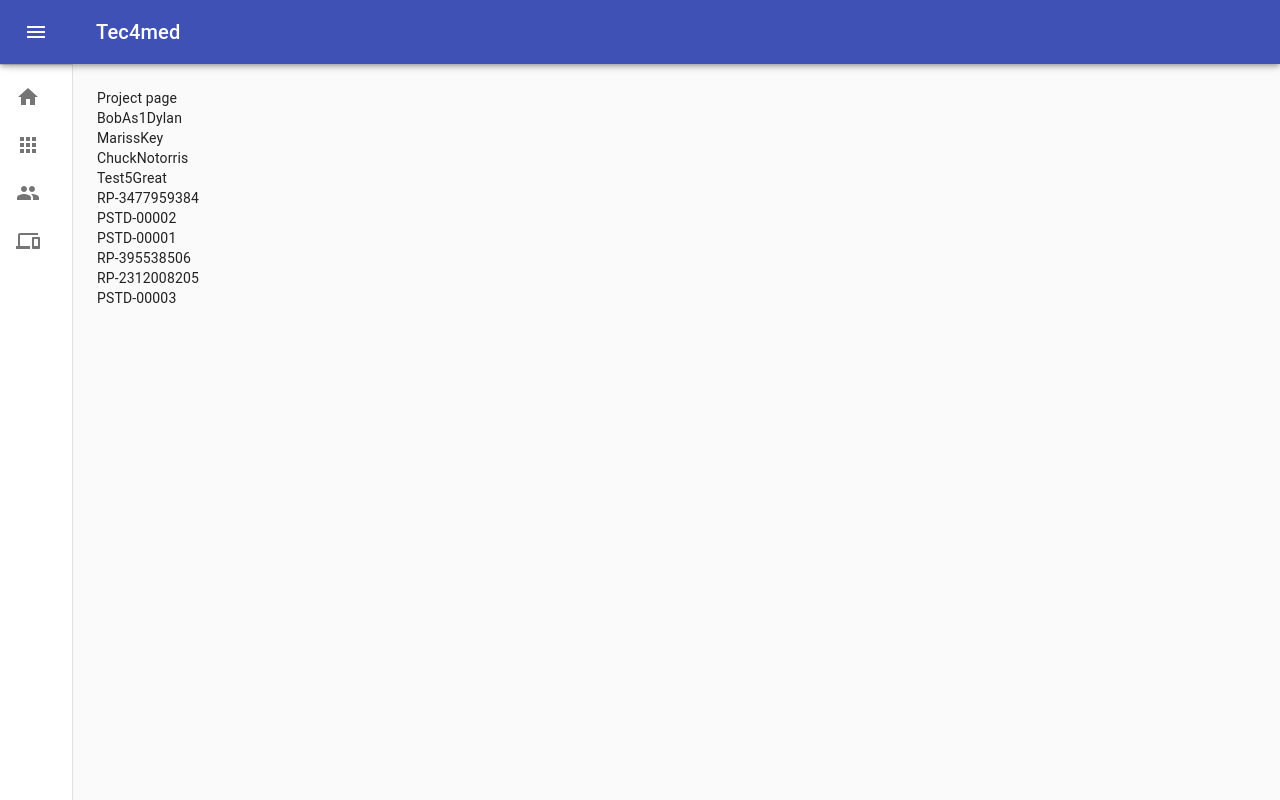
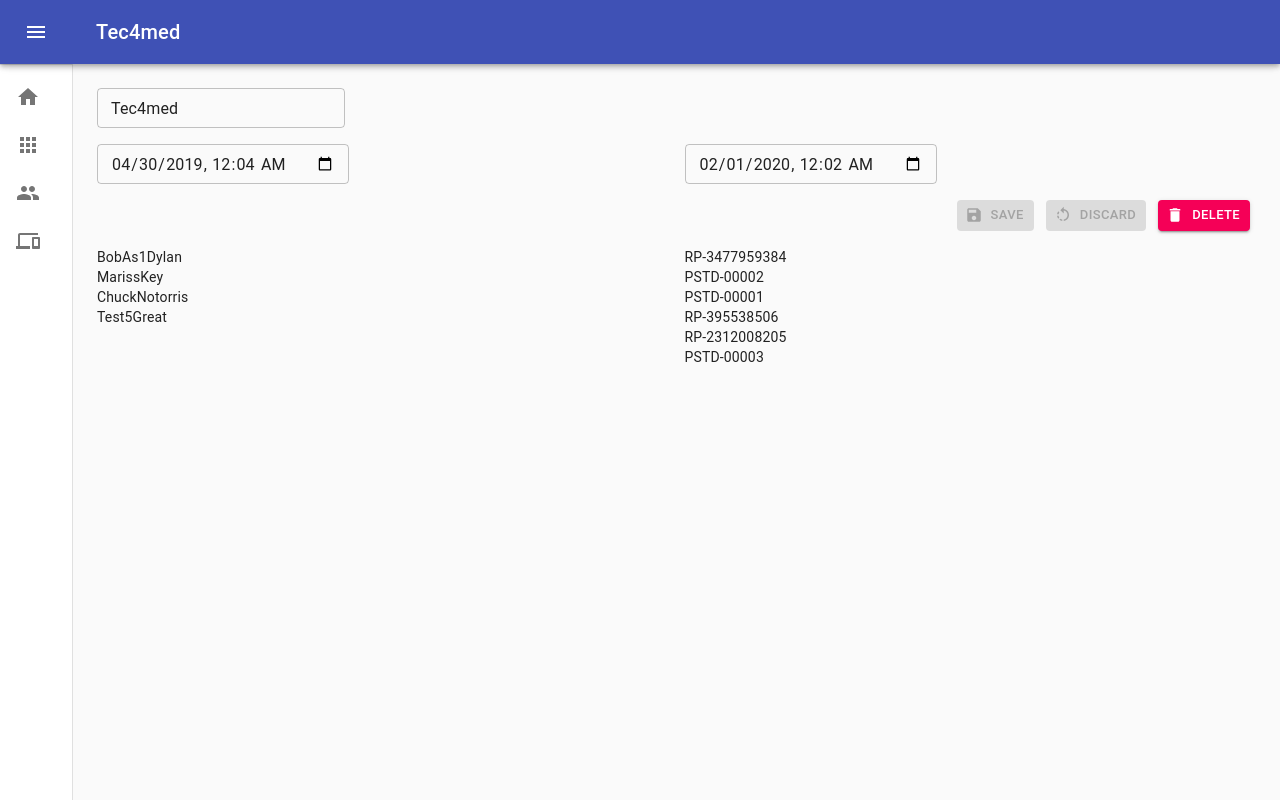
Before and after one commit to PavlykRV/list-test, a React app: page /projects/1 in a window 1280 px wide. Built offline with nearby package versions, Linux system fonts and the light colour scheme.

Commit message:
update project with update actions

```diff
--- a/package.json
+++ b/package.json
@@ -22,6 +22,7 @@
     "bfj": "^7.0.2",
     "camelcase": "^6.1.0",
     "case-sensitive-paths-webpack-plugin": "2.3.0",
+    "clsx": "^1.1.1",
     "css-loader": "4.3.0",
     "date-fns": "^2.16.1",
     "dotenv": "8.2.0",
--- /dev/null
+++ b/src/components/ProjectDetails/ProjectDetails.module.scss
@@ -0,0 +1,17 @@
+.actions {
+  display: flex;
+  justify-content: flex-end;
+
+  .actionBtn {
+    margin: 0 6px;
+  }
+
+  .saveBtn {
+    background-color: #4caf50;
+
+    &:hover,
+    &:active {
+      background-color: #388e3c;
+    }
+  }
+}
--- a/src/components/ProjectDetails/index.jsx
+++ b/src/components/ProjectDetails/index.jsx
@@ -1,24 +1,142 @@
 import React, { useState } from 'react';
-import { useParams } from 'react-router-dom';
+import { useParams, useHistory } from 'react-router-dom';
+import { useDispatch } from 'react-redux';
+import clsx from 'clsx'
+import {
+  Grid,
+  TextField,
+  Button,
+} from '@material-ui/core';
 
-import UsersList from './components/UsersList'
-import DevicesList from './components/DevicesList'
-import { useProjectSelect } from '../../selectors/projects'
+import SaveIcon from '@material-ui/icons/Save';
+import RotateLeftIcon from '@material-ui/icons/RotateLeft';
+import DeleteIcon from '@material-ui/icons/Delete';
+
+import UsersList from './components/UsersList';
+import DevicesList from './components/DevicesList';
+import { projectDelete, projectUpdate } from '../../redux/actions/projects'
+import { useProjectSelect } from '../../selectors/projects';
+import { getPickerDate } from '../../utils/formatters';
+import styles from './ProjectDetails.module.scss'
 
 const ProjectDetails = () => {
+  const dispatch = useDispatch();
   const params = useParams();
+  const history = useHistory();
   const { id } = params;
+  const initProject = useProjectSelect(id)
 
-  const [project, setProject] = useState(useProjectSelect(id));
+  const [project, setProject] = useState(initProject);
+  const [pristine, setPristine] = useState(true);
 
 
+  if (!project) {
+    return <div>Project does not found</div>;
+  };
+
+  const { title, beginDate, expirationDate } = project || {};
+
+  const handleChange = (event) => {
+    event.preventDefault();
+
+    const newProject = {
+      ...project,
+      [event.target.name]: event.target.value,
+    };
+    setProject(newProject);
+    setPristine(false);
+  };
+
+  const handleDelete = (event) => {
+    dispatch(projectDelete(id));
+    history.push('/projects');
+  }
+
+  const handleDiscard = () => {
+    setProject(initProject);
+    setPristine(true);
+  }
+
+  const handleSave = () => {
+    dispatch(projectUpdate(project))
+  }
+
   return (
-    <div>
-      Project page
-      <UsersList id={id} />
-      <DevicesList id={id} />
-    </div>
-  )
+    <Grid container spacing={2}>
+      <Grid item xs={12}>
+        <TextField
+          id='outlined-basic'
+          variant='outlined'
+          size='small'
+          onChange={handleChange}
+          value={title}
+          name='title'
+        />
+      </Grid>
+      <Grid item xs={12} sm={6}>
+        <TextField
+          id='outlined-basic'
+          variant='outlined'
+          type='datetime-local'
+          onChange={handleChange}
+          defaultValue={getPickerDate(beginDate)}
+          name='beginDate'
+          size='small'
+        />
+      </Grid>
+      <Grid item xs={12} sm={6}>
+        <TextField
+          id='outlined-basic'
+          variant='outlined'
+          type='datetime-local'
+          onChange={handleChange}
+          defaultValue={getPickerDate(expirationDate)}
+          name='expirationDate'
+          size='small'
+        />
+      </Grid>
+      <Grid item xs={12} className={styles.actions}>
+        <Button
+          variant='contained'
+          color='primary'
+          size='small'
+          onClick={handleSave}
+          disabled={pristine}
+          className={clsx(styles.actionBtn, styles.saveBtn)}
+          startIcon={<SaveIcon />}
+        >
+          Save
+        </Button>
+        <Button
+          variant='contained'
+          color='primary'
+          size='small'
+          disabled={pristine}
+          onClick={handleDiscard}
+          className={clsx(styles.actionBtn, styles.resetBtn)}
+          startIcon={<RotateLeftIcon />}
+        >
+          Discard
+        </Button>
+        <Button
+          variant='contained'
+          color='secondary'
+          size='small'
+          onClick={handleDelete}
+          className={clsx(styles.actionBtn, styles.deleteBtn)}
+          startIcon={<DeleteIcon />}
+        >
+          Delete
+        </Button>
+      </Grid>
+      <Grid item xs={12} sm={6}>
+        <UsersList id={id} />
+      </Grid>
+      <Grid item xs={12} sm={6}>
+        <DevicesList id={id} />
+      </Grid>
+    </Grid>
+  );
 };
 
 export default ProjectDetails;
--- a/src/redux/actions/actionTypes.js
+++ b/src/redux/actions/actionTypes.js
@@ -1,6 +1,7 @@
 const actionTypes = {
   PROJECT: {
-    DELETE: 'DELETE'
+    DELETE: 'DELETE',
+    UPDATE: 'UPDATE',
   },
   USER: {},
   DEVICE: {},
--- a/src/redux/actions/projects.js
+++ b/src/redux/actions/projects.js
@@ -4,3 +4,8 @@ export const projectDelete = (id) => ({
   type: actionTypes.PROJECT.DELETE,
   payload: id
 });
+
+export const projectUpdate = (project) => ({
+  type: actionTypes.PROJECT.UPDATE,
+  payload: project
+});
--- a/src/redux/reducers/projects/index.js
+++ b/src/redux/reducers/projects/index.js
@@ -1,4 +1,5 @@
 import actionTypes from '../../actions/actionTypes';
+import get from 'lodash/get';
 import { getAllProjects } from '../../../selectors/common';
 
 const initialState = [...getAllProjects()];
@@ -6,9 +7,13 @@ const initialState = [...getAllProjects()];
 const projectsReducer = (state = initialState, action) => {
   switch (action.type) {
     case actionTypes.PROJECT.DELETE:
-      const { payload } = action;
+      const id = get(action, ['payload'], '');
 
-      return state.filter((item) => item.id !== payload);
+      return state.filter((item) => `${item.id}` !== `${id}`);
+    case actionTypes.PROJECT.UPDATE:
+      const project = get(action, ['payload'], {});
+
+      return [...state.filter((item) => `${item.id}` !== `${project.id}`), project];
     default:
       return state;
   }
--- a/src/utils/formatters.js
+++ b/src/utils/formatters.js
@@ -9,3 +9,13 @@ export const getFormattedDate = (inputDate) => {
 
   return format(date, 'yyyy-MM-dd HH:mm');
 }
+
+export const getPickerDate = (inputDate) => {
+  if (!inputDate) {
+    return;
+  }
+
+  const date = new Date(inputDate);
+
+  return format(date, "yyyy-MM-dd'T'HH:MM");
+}
```
